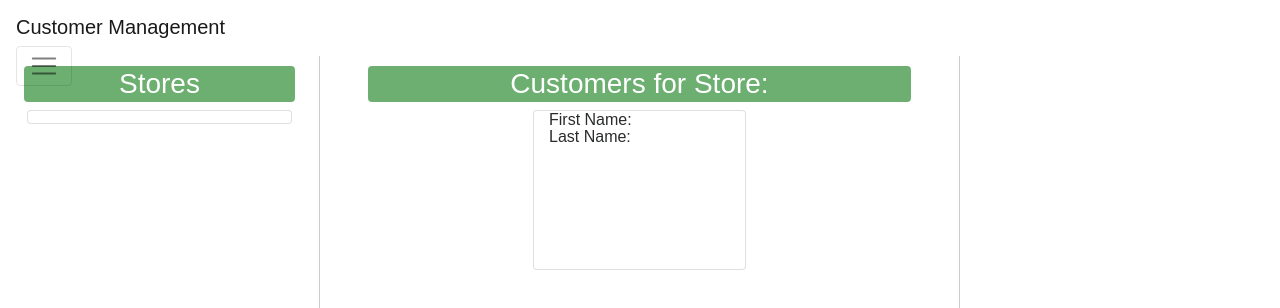
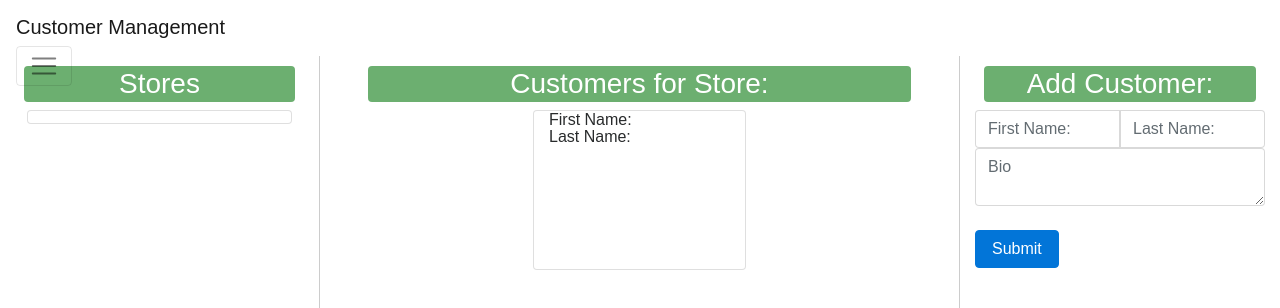
Before and after one commit to HunterMcAfee/rest-hibernate, a React (Create React App) app in the folder ui/client/: page /stores in a window 1280 px wide. Shown: the top 308 px of the page. Built offline with nearby package versions, Linux system fonts and the light colour scheme; no server answers.

Commit message:
Created AddCustomer component that is displaying in Stores component

```diff
--- /dev/null
+++ b/ui/client/src/components/AddCustomer.jsx
@@ -0,0 +1,31 @@
+import React, { Component } from 'react';
+
+class AddCustomer extends Component {
+    constructor(props) {
+        super(props);
+        this.state = {
+            customerData: {
+                firstName: "",
+                lastName: "",
+                bio: ""
+            }
+        }
+    }
+    render() {
+        return (
+            <div>
+                <form>
+                    <div className="input-group">
+                        <input type="text" className="form-control" placeholder="First Name:" />
+                        <input type="text" className="form-control" placeholder="Last Name:" />
+                    </div>
+                    <textarea className="form-control" placeholder="Bio" />
+                    <br />
+                    <button className="btn btn-primary">Submit</button>
+                </form>
+            </div>
+        );
+    }
+}
+
+export default AddCustomer;
--- a/ui/client/src/components/Stores.jsx
+++ b/ui/client/src/components/Stores.jsx
@@ -1,5 +1,6 @@
 import React, { Component } from 'react';
 import axios from 'axios';
+import AddCustomer from './AddCustomer';
 
 class Stores extends Component {
     constructor() {
@@ -37,7 +38,7 @@ class Stores extends Component {
 
     _changeStore = (event) => {
         let index = event.currentTarget.dataset.index;
-        this.setState({selectedStore: index})
+        this.setState({ selectedStore: index })
     }
 
     render() {
@@ -81,9 +82,11 @@ class Stores extends Component {
                         })}
                     </div>
                 </div>
-                <div>
-
-
+                <div className="col-sm-3">
+                    <div className="row justify-content-center">
+                        <h3 className="title text-center">Add Customer:</h3>
+                    </div>
+                    <AddCustomer selectedStore={this.state.selectedStore} />
                 </div>
             </div>
         );
```
Lines whose indentation alone changed are shown as unchanged.
